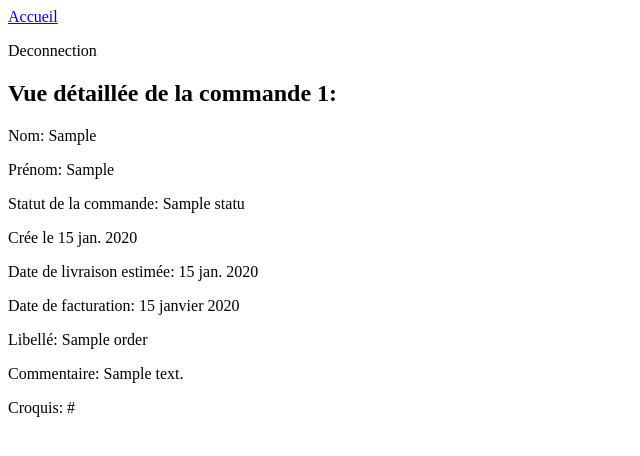
After one commit to SimonDesc/order_nest, a Django app: page /order/1/ in a window 1280 px wide. The commit adds this page. Shown: the top 456 px of the page, without its empty margins (0-640 px from the left). Run offline with Django 4.2, Linux system fonts and the light colour scheme; tables that the repository leaves empty hold one stand-in row (values such as "Sample post").

Commit message:
add a detailled view for an order, and a link from dashboard

```diff
--- a/src/webapp/templates/webapp/dashboard.html
+++ b/src/webapp/templates/webapp/dashboard.html
@@ -25,7 +25,7 @@
                     <td>{{ commande.label }}</td>
                     <td>{{ commande.status }}</td>
                     <td>{{ commande.created_at|date:"SHORT_DATE_FORMAT" }}</td>
-                    <!--<td><a href="{% url 'webapp:delete' pk=commande.pk %}">{{ commande.pk }}</a></td>-->
+                    <td><a href="{% url 'webapp:order' pk=commande.pk %}">{{ commande.pk }}</a></td>
                     <td><a href="{% url 'webapp:delete' pk=commande.pk %}">Supprimer commande</a></td>
 
                 </tr>
--- /dev/null
+++ b/src/webapp/templates/webapp/order.html
@@ -0,0 +1,19 @@
+{% extends 'base.html' %}
+
+{% block title %}
+    <title>Vue détaillée</title>
+{% endblock %}
+
+{% block content %}
+  <h1>Vue détaillée de la commande {{ commandes.pk }}:</h1>
+    <p>Nom: {{ commandes.customer.first_name }}</p>
+    <p>Prénom: {{ commandes.customer.first_name }}</p>
+    <p>Statut de la commande: {{ commandes.status }}</p>
+    <p>Crée le {{ commandes.created_at|date:"SHORT_DATE_FORMAT" }}</p>
+    <p>Date de livraison estimée: {{ commandes.estimated_delivery_date|date:"SHORT_DATE_FORMAT" }}</p>
+    <p>Date de facturation: {{ commandes.invoice_date }}</p>
+    <p>Libellé: {{ commandes.label }}</p>
+    <p>Commentaire: {{ commandes.comments }}</p>
+    <p>Croquis: {{ commandes.draw_url }}</p>
+
+{% endblock %}
--- a/src/webapp/urls.py
+++ b/src/webapp/urls.py
@@ -1,5 +1,5 @@
 from django.urls import path
-from .views import WebappLogin, WebappHome, CreateOrder, EditOrder, DeleteOrder, Search, Dashboard
+from .views import WebappLogin, WebappHome, CreateOrder, EditOrder, DeleteOrder, Search, Dashboard, DetailOrder
 
 app_name = 'webapp'
 
@@ -8,8 +8,10 @@ urlpatterns = [
     path('home/', WebappHome.as_view(), name='home'),
     path('dashboard/', Dashboard.as_view(), name='dashboard'),
     path('create/', CreateOrder.as_view(), name='create'),
+    path('order/<int:pk>/', DetailOrder.as_view(), name='order'),
     path('edit/', EditOrder.as_view(), name='edit'),
     path('delete/<int:pk>/', DeleteOrder.as_view(), name='delete'),
     path('search/', Search.as_view(), name='search'),
 
+
 ]
--- a/src/webapp/views.py
+++ b/src/webapp/views.py
@@ -68,6 +68,12 @@ class Search(TemplateView):
     template_name = 'webapp/search.html'
 
 
+class DetailOrder(DetailView):
+    model = Order
+    context_object_name = "commandes"
+    template_name = 'webapp/order.html'
+
+
 class Dashboard(ListView):
     model = Order
     template_name = 'webapp/dashboard.html'
```
